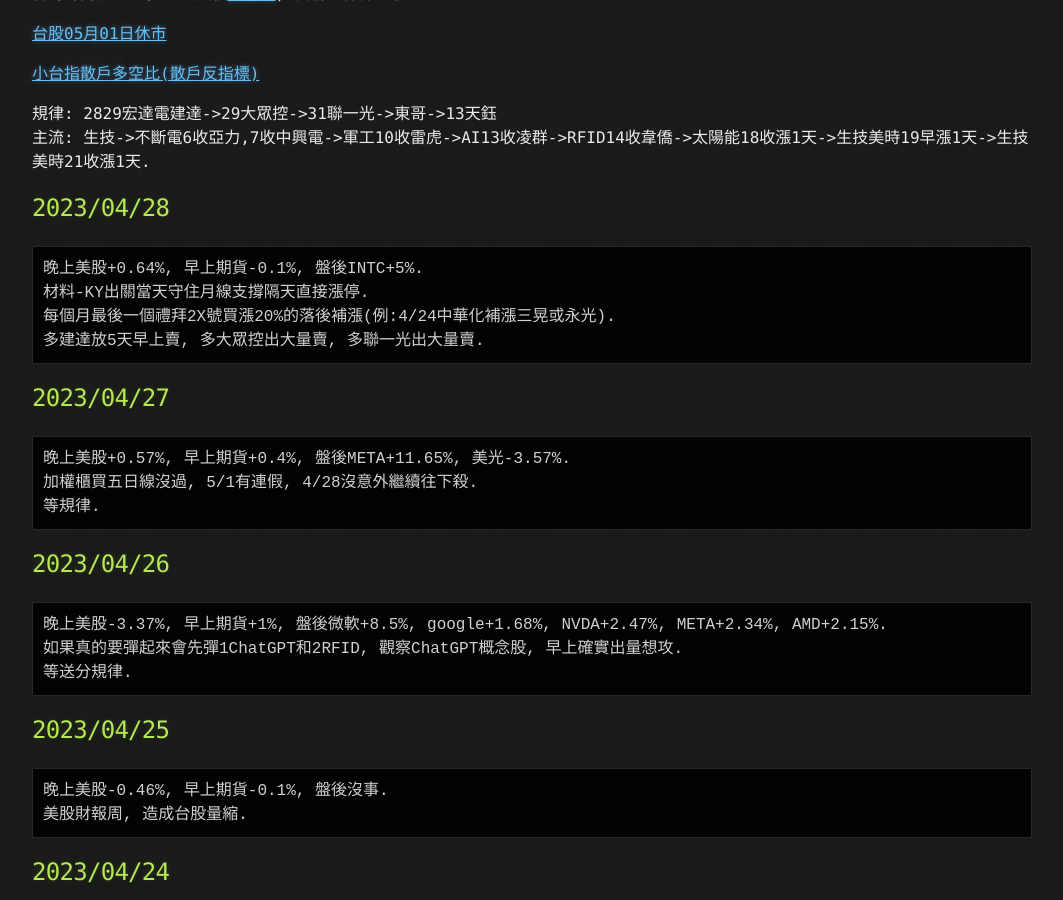
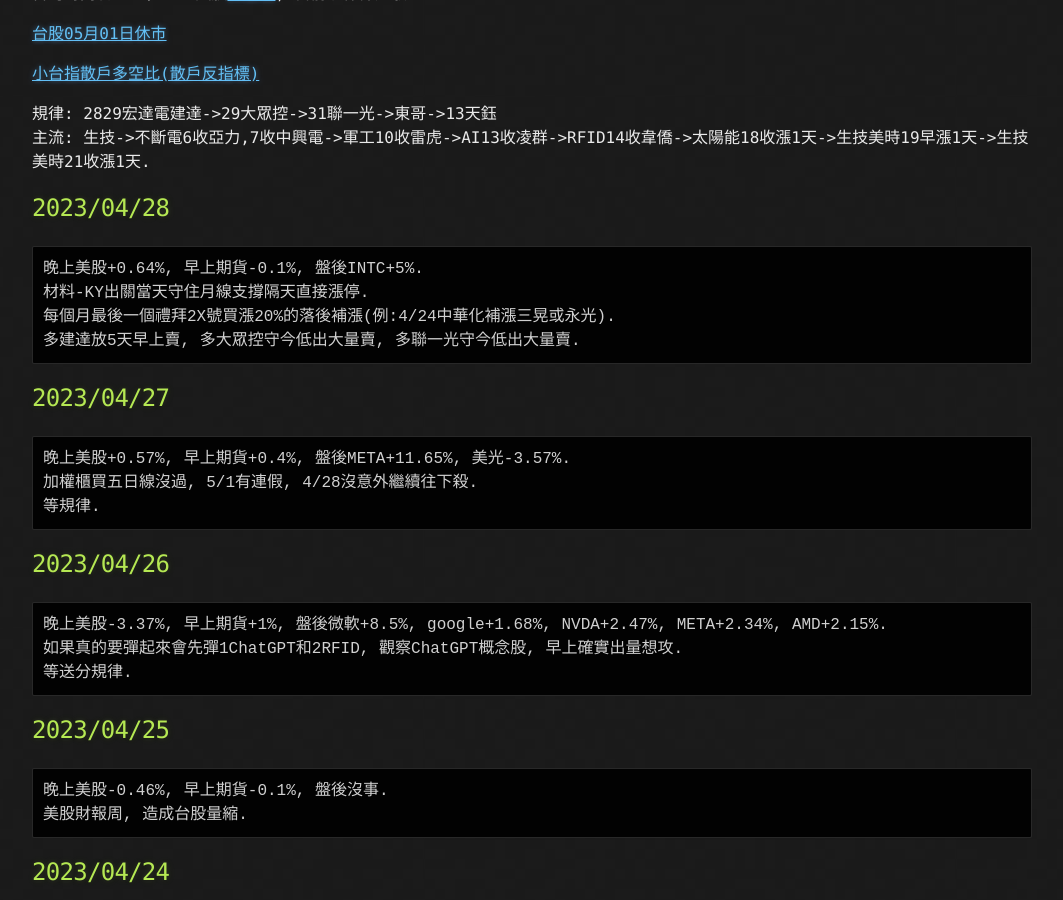
Before and after one commit to lepg5487/Stock_God, a Jekyll site: the page built from index.md, in a window 1280 px wide and 900 px high, scrolled down 436 px. Shown: the whole window, without its empty margins (108-1171 px from the left). Built offline with Jekyll 4.4.1, drawn with Linux system fonts in a browser that asks for light colours; our own code applies the rules of GitHub Pages for plain Markdown files.

Commit message:
Update index.md

````diff
--- a/index.md
+++ b/index.md
@@ -24,7 +24,7 @@
 晚上美股+0.64%, 早上期貨-0.1%, 盤後INTC+5%.
 材料-KY出關當天守住月線支撐隔天直接漲停.
 每個月最後一個禮拜2X號買漲20%的落後補漲(例:4/24中華化補漲三晃或永光).
-多建達放5天早上賣, 多大眾控出大量賣, 多聯一光出大量賣.
+多建達放5天早上賣, 多大眾控守今低出大量賣, 多聯一光守今低出大量賣.
 ```
 
 ## 2023/04/27
````
